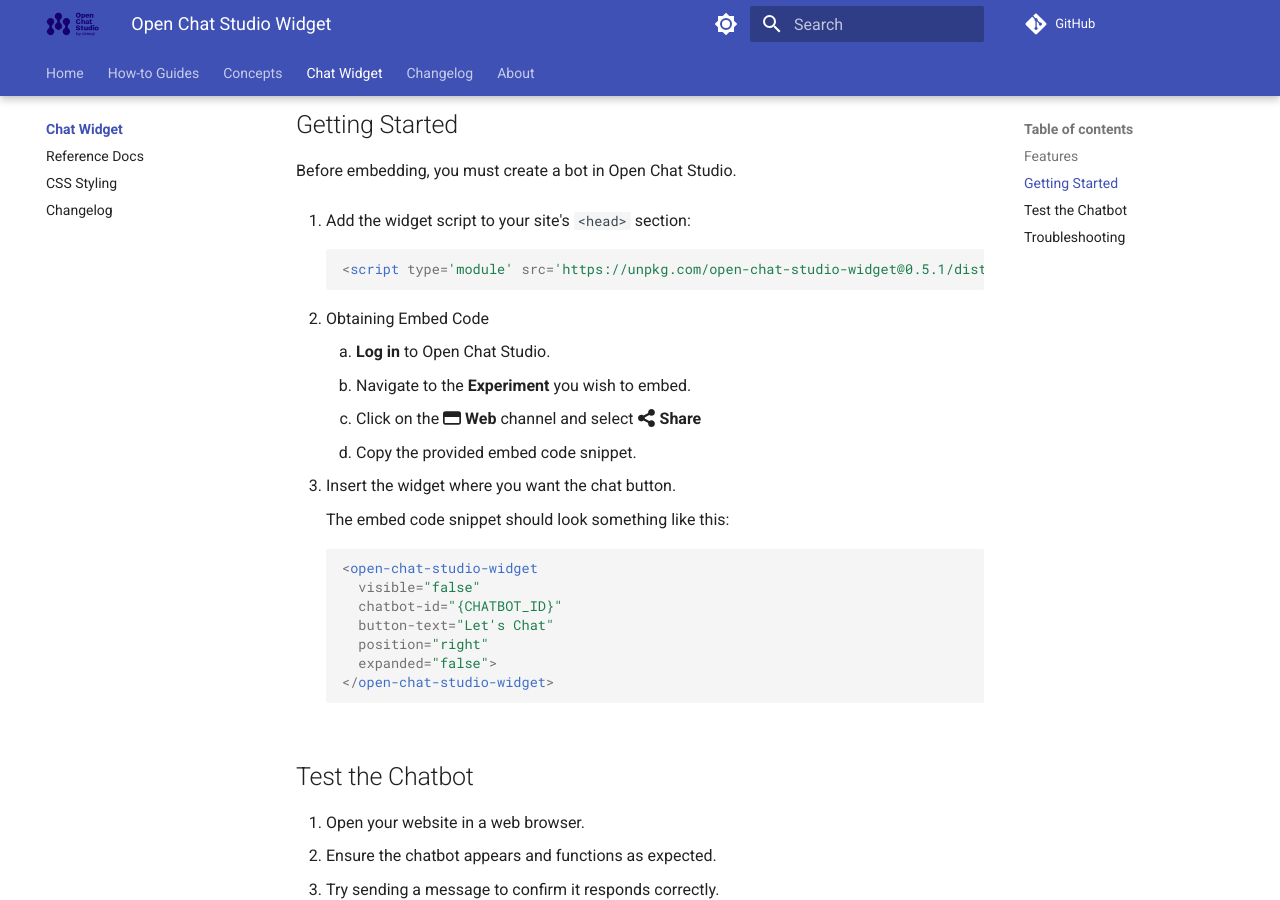
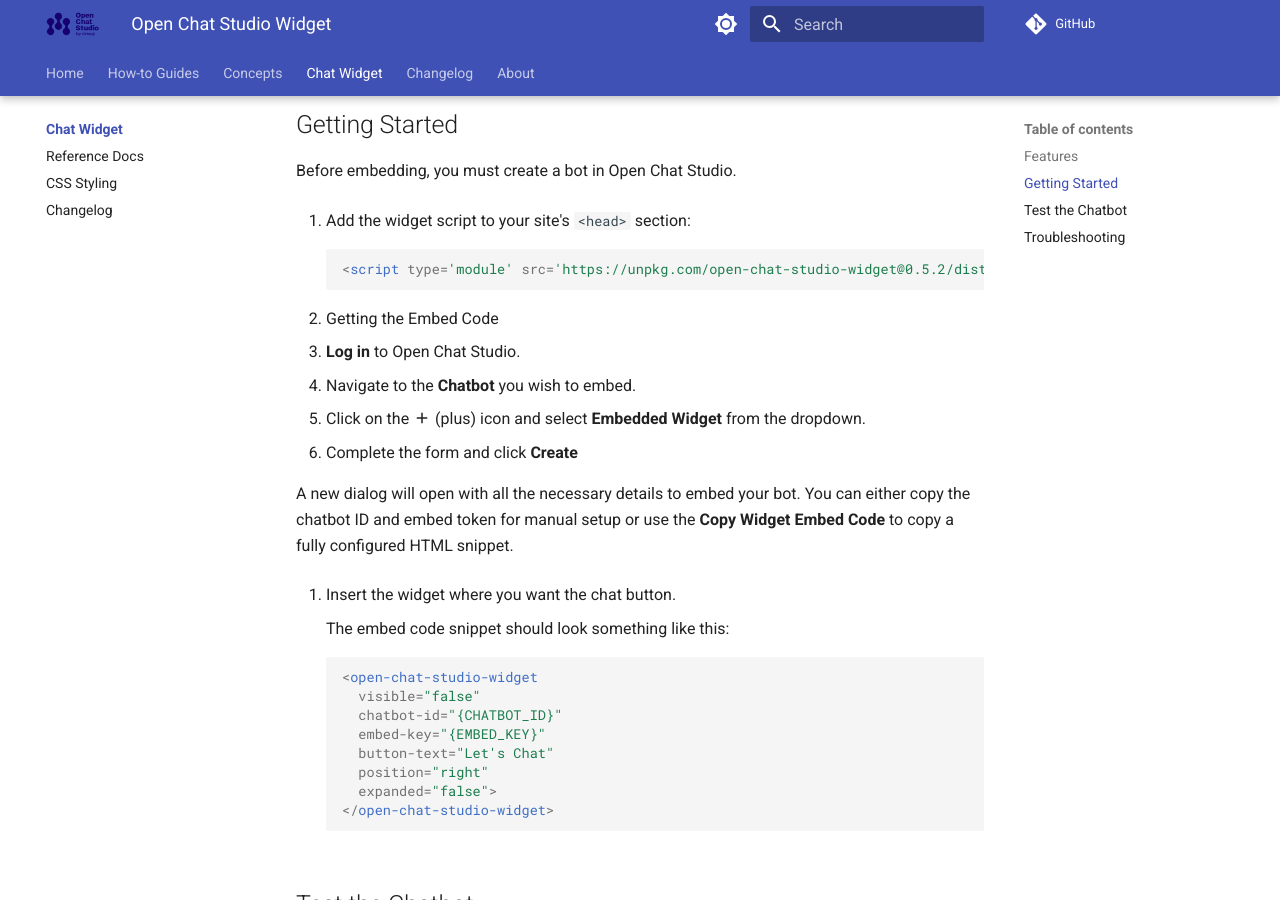
Before and after one commit to dimagi/open-chat-studio-docs, an MkDocs documentation site: the page built from docs/chat_widget/index.md, in a window 1280 px wide and 900 px high, scrolled down 631 px. Built offline with MkDocs 1.6.1 and Material for MkDocs 9.7.7, drawn with Linux system fonts in a browser that asks for light colours; a script that is not in the unit is left out; comment, search, counter and statistics services are not loaded.

Commit message:
update chat widget instructions

````diff
--- a/docs/chat_widget/index.md
+++ b/docs/chat_widget/index.md
@@ -26,15 +26,17 @@
 1. Add the widget script to your site's `<head>` section:
 
       ```html
-      <script type='module' src='https://unpkg.com/open-chat-studio-widget@0.5.1/dist/open-chat-studio-widget/open-chat-studio-widget.esm.js' async></script>
+      <script type='module' src='https://unpkg.com/open-chat-studio-widget@0.5.2/dist/open-chat-studio-widget/open-chat-studio-widget.esm.js' async></script>
       ```
 
-2. Obtaining Embed Code
+2. Getting the Embed Code
 
-      1. **Log in** to Open Chat Studio.
-      2. Navigate to the **Experiment** you wish to embed.
-      3. Click on the :fontawesome-regular-window-maximize: **Web** channel and select :fontawesome-solid-share-nodes: **Share**
-      4. Copy the provided embed code snippet.
+   1. **Log in** to Open Chat Studio.
+   2. Navigate to the **Chatbot** you wish to embed.
+   3. Click on the :material-plus: (plus) icon and select **Embedded Widget** from the dropdown.
+   4. Complete the form and click **Create**
+
+   A new dialog will open with all the necessary details to embed your bot. You can either copy the chatbot ID and embed token for manual setup or use the **Copy Widget Embed Code** to copy a fully configured HTML snippet.
 
 3. Insert the widget where you want the chat button.
 
@@ -44,6 +46,7 @@
       <open-chat-studio-widget
         visible="false"
         chatbot-id="{CHATBOT_ID}"
+        embed-key="{EMBED_KEY}"
         button-text="Let's Chat"
         position="right"
         expanded="false">
--- a/mkdocs.yml
+++ b/mkdocs.yml
@@ -157,7 +157,7 @@
 - src/python_node
 
 extra_javascript:
-  - path: https://unpkg.com/open-chat-studio-widget@0.5.1/dist/open-chat-studio-widget/open-chat-studio-widget.esm.js
+  - path: https://unpkg.com/open-chat-studio-widget@0.5.2/dist/open-chat-studio-widget/open-chat-studio-widget.esm.js
 # Use this for testing widget changes
 #  - path: assets/build/open-chat-studio-widget.esm.js
     type: module
````
